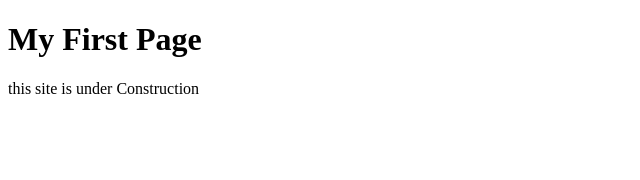
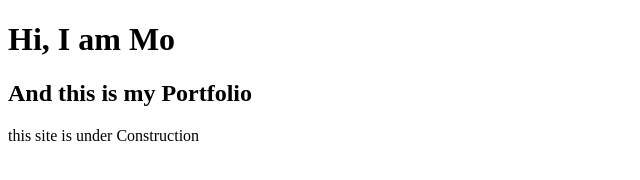
Before and after one commit to MoJeya/MoJeya.github.io, a plain HTML site: page index.html in a window 1280 px wide. Shown: the whole page, without its empty margins (0-640 px from the left). Drawn offline with Linux system fonts and the light colour scheme.

Commit message:
second commit

```diff
--- a/index.html
+++ b/index.html
@@ -1,7 +1,10 @@
 <!DOCTYPE html>
 <html>
+	<header>
+		<h1>Hi, I am Mo</h1>
+		<h2>And this is my Portfolio</h2>
+	</header>
 	<body>
-		<h1>My First Page</h1>
 		<p>this site is under Construction</p>
 	</body>
 </html>
```
